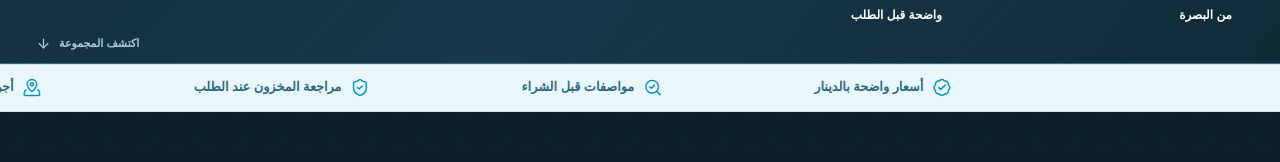
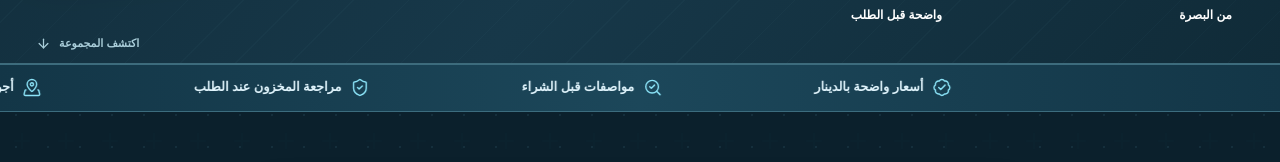
Before and after one commit to joseph2202/thanaya-dental-redesign, a Next.js app in the folder frontend/: page / in a window 1280 px wide. Shown: the part 541-703 px from the top of the page. Built offline with nearby package versions, Linux system fonts and the light colour scheme; no server answers; a small style sheet from the web is missing.

Commit message:
style(theme): make continuous ticker readable in light and dark modes

```diff
--- a/frontend/src/app/site-dual-theme.css
+++ b/frontend/src/app/site-dual-theme.css
@@ -351,3 +351,21 @@ html[data-thanaya-theme="dark"] .thanaya-admin-hero-action {
 html[data-thanaya-theme="dark"] .thanaya-admin-hero-action:hover {
  background:#fff!important;
 }
+
+/* Moving information ribbon follows the selected palette without losing contrast. */
+html[data-thanaya-theme="dark"] .thanaya-ticker {
+  background: linear-gradient(90deg,#133647,#1c475a 50%,#133647);
+  border-color: #3c6c7e;
+  color: #e0f4fc;
+}
+html[data-thanaya-theme="dark"] .thanaya-ticker-icon {
+  color: #8ce4f8;
+}
+html[data-thanaya-theme="light"] .thanaya-ticker {
+  background: #e9f7fb;
+  border-color: #c7e7f0;
+  color: #2c6479;
+}
+html[data-thanaya-theme="light"] .thanaya-ticker-icon {
+  color: #078eb9;
+}
```
